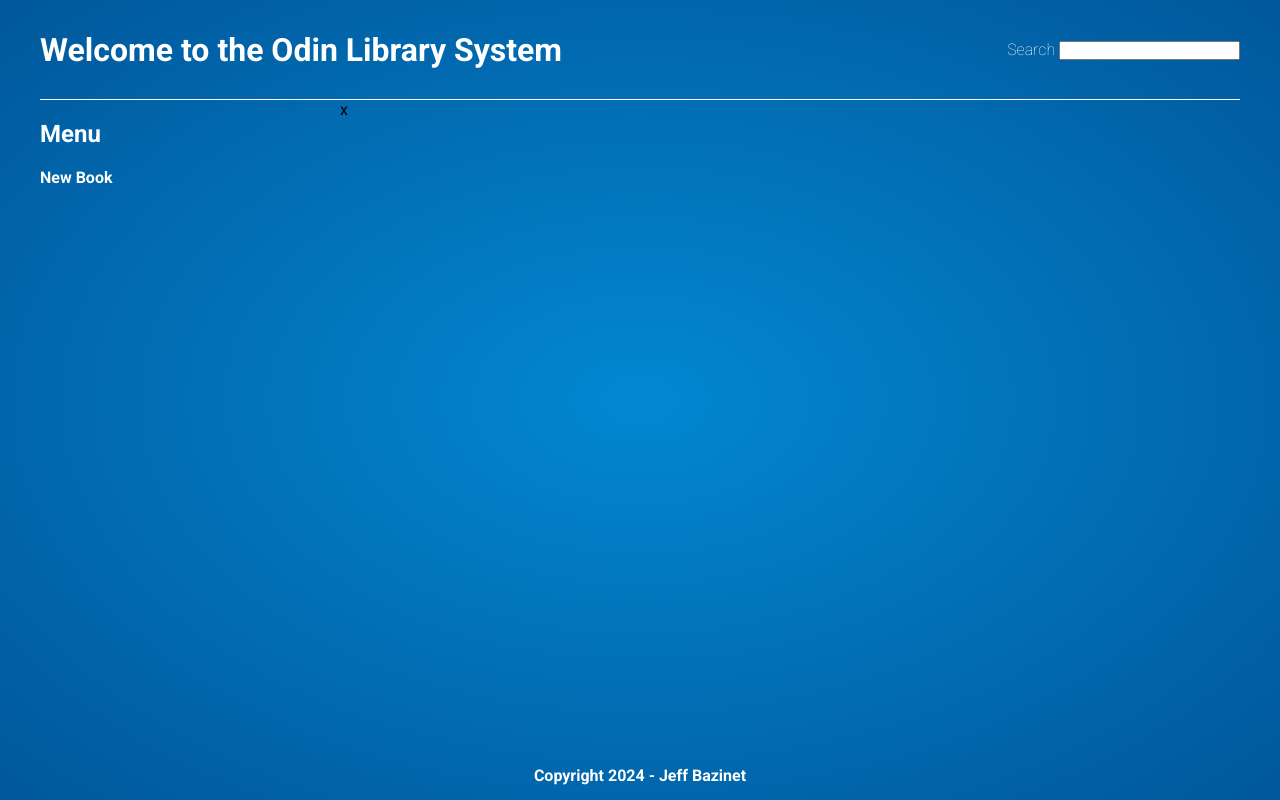
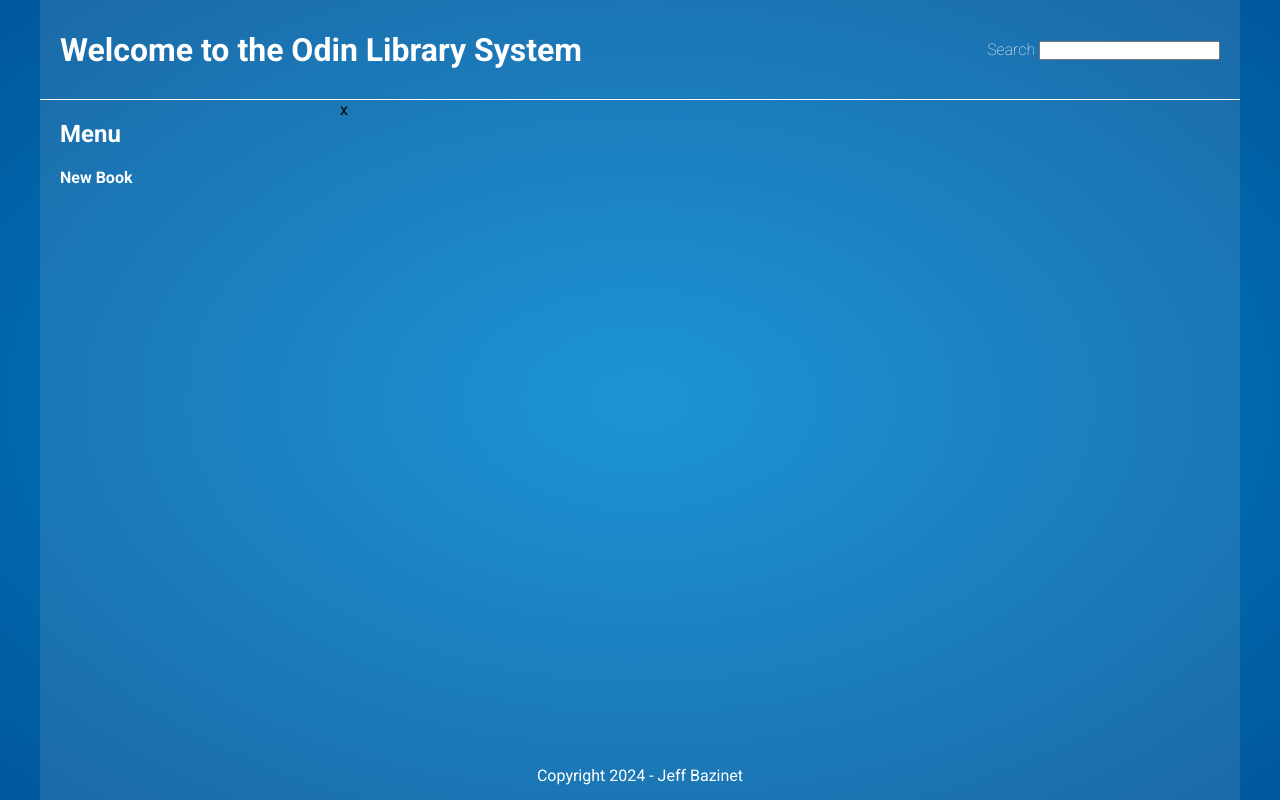
Before and after one commit to jeff-bazinet/library, a plain HTML site: page index.html in a window 1280 px wide. Drawn offline with Linux system fonts and the light colour scheme.

Commit message:
Add background to content and default styles

```diff
--- a/styles/style.css
+++ b/styles/style.css
@@ -26,13 +26,15 @@ body {
 aside {
   grid-area: aside;
   width: 100%;
-  padding: 20px 0px 20px 0px;
+  padding: 20px;
+  background-color: rgba(255, 255, 255, .1);
 }
 
 aside h2 {
   color: #fff;
   margin-bottom: 20px;
   font-size: 1.5rem;
+
 
 }
 
@@ -55,12 +57,15 @@ header {
   color: #fff;
   font-weight: 200;
   font-size: 1rem;
+  background-color: rgba(255, 255, 255, .1);
   border-bottom: 1px solid white;
+  padding: 0px 20px;
 }
 
 main {
   width: 100%;
   grid-area: main;
+  background-color: rgba(255, 255, 255, .1);
 }
 
 footer {
@@ -69,7 +74,7 @@ footer {
   display: flex;
   justify-content: center;
   align-items: center;
-  font-weight: bold;
   font-size: 1rem;
   color: #FFF;
+  background-color: rgba(255, 255, 255, .1);
 }
```
